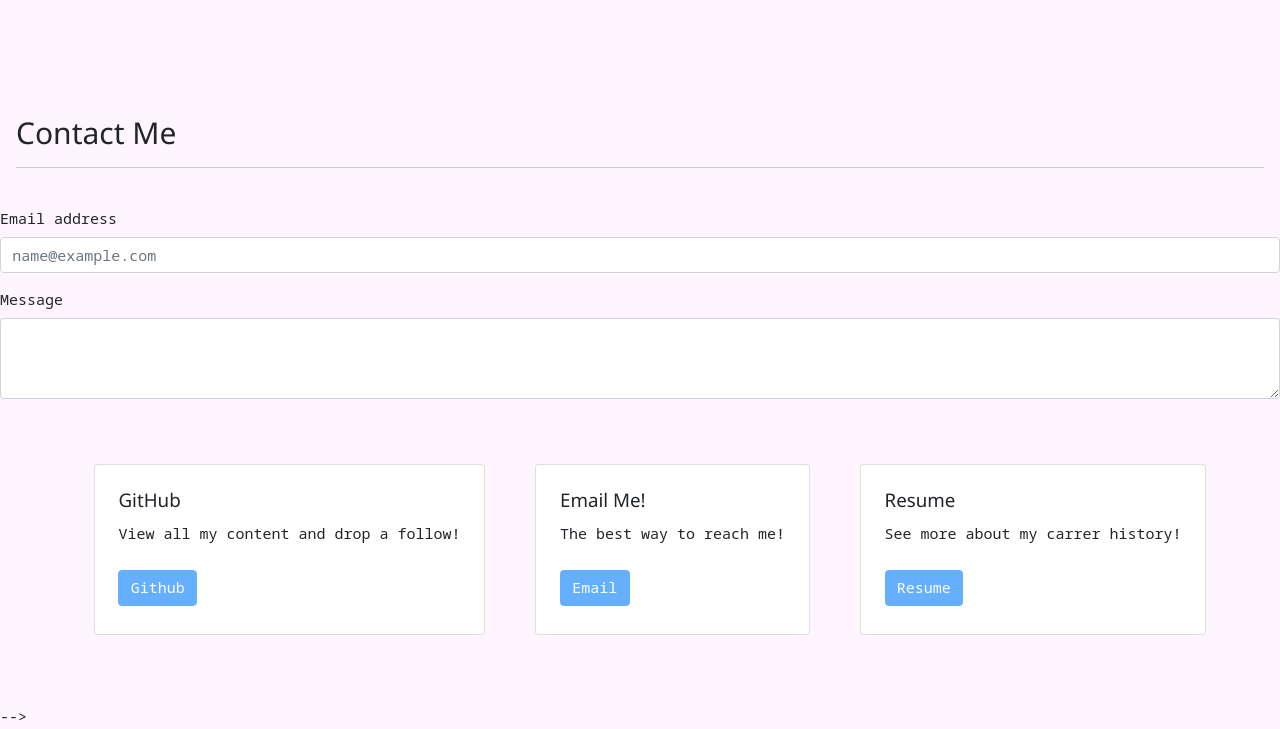
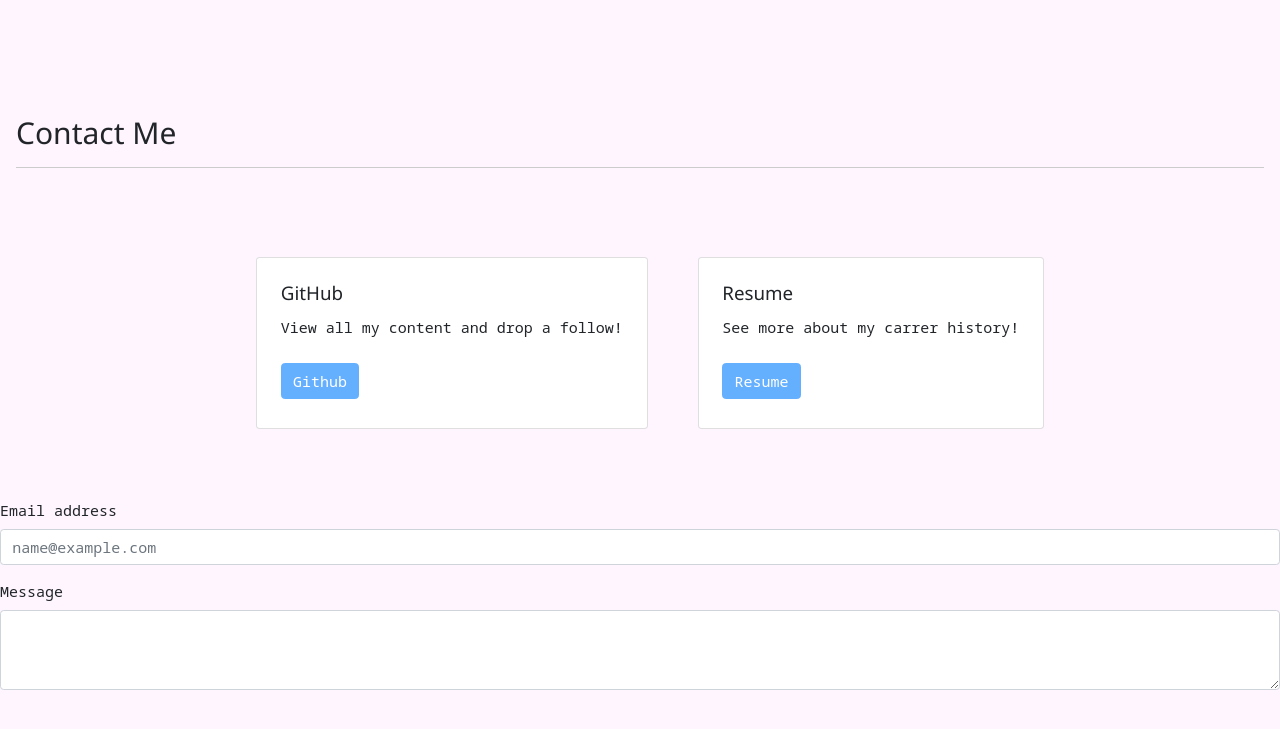
Before and after one commit to hannahhue/Portfolio, a plain HTML site: page index.html in a window 1280 px wide. Shown: the part 3371-4100 px from the top of the page. After the commit the page ends 4076 px from the top, so only its background shows below. Drawn offline with nearby package versions, Linux system fonts and the light colour scheme.

Commit message:
changed card img

```diff
--- a/index.html
+++ b/index.html
@@ -157,7 +157,7 @@
           </div>
 
           <div class="card" style="width: 18rem;">
-            <img src="assets/images/codequiz.png" class="card-img-top" alt="mock-e-com">
+            <img src="assets/images/insomnia.PNG" class="card-img-top" alt="mock-e-com">
             <div class="card-body">
               <h5 class="card-title">E-Commerce</h5>
               <p class="card-text">Mock of a real E-commerce Back end</p>
@@ -182,15 +182,7 @@
             <h2 class="w3-border-bottom w3-border-light- w3-padding-16">Contact Me</h2>
         </div>
 
-        <div class="mb-3">
-          <label for="exampleFormControlInput1" class="form-label">Email address</label>
-          <input type="email" class="form-control" id="exampleFormControlInput1" placeholder="name@example.com">
-        </div>
-        <div class="mb-3">
-          <label for="exampleFormControlTextarea1" class="form-label">Message</label>
-          <textarea class="form-control" id="exampleFormControlTextarea1" rows="3"></textarea>
-        </div>
-
+        <!-- contact cards -->
           <div class="row container-fluid d-flex justify-content-center cards">
           <div class="card">
             <div class="card-body">
@@ -199,13 +191,7 @@
               <a href="https://github.com/hannahhue" class="btn btn-primary">Github</a>
             </div>
           </div>
-          <div class="card">
-            <div class="card-body">
-              <h5 class="card-title">Email Me!</h5>
-              <p class="card-text">The best way to reach me!</p>
-              <a href="mailto:alicia9790972@gmail.com" class="btn btn-primary">Email</a>
-            </div>
-          </div>
+
           <div class="card">
             <div class="card-body">
               <h5 class="card-title">Resume</h5>
@@ -214,7 +200,19 @@
             </div>
         </div>
     </div>
+
+    <!-- email form -->
+    <div class="mb-3">
+      <label for="exampleFormControlInput1" class="form-label">Email address</label>
+      <input type="email" class="form-control" id="exampleFormControlInput1" placeholder="name@example.com">
+    </div>
+    <div class="mb-3">
+      <label for="exampleFormControlTextarea1" class="form-label">Message</label>
+      <textarea class="form-control" id="exampleFormControlTextarea1" rows="3"></textarea>
+    </div>
+
+
 </section>
 
-</body> -->
+</body>
 </html>
--- a/src/index.js
+++ b/src/index.js
@@ -0,0 +1 @@
+// add function to email form
```
Also changed, not shown: assets/images/insomnia.PNG (added).
